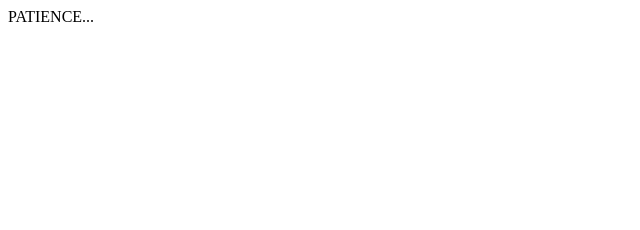
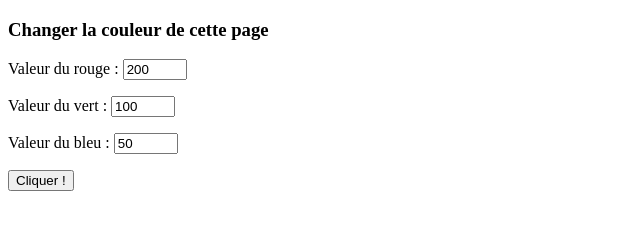
Before and after one commit to thfruchart/1nsi, a plain HTML site: page S5/Exo9/fichier.html in a window 1280 px wide. Shown: the whole page, without its empty margins (0-640 px from the left). Drawn offline with Linux system fonts and the light colour scheme.

Commit message:
Update fichier.html

```diff
--- a/S5/Exo9/fichier.html
+++ b/S5/Exo9/fichier.html
@@ -1,6 +1,21 @@
 <!doctype html>
 <html>
 
-PATIENCE...
+<head>
+  <meta charset="UTF-8">
+  <title>Couleur</title>
+</head>
+
+<body>
+  <h3> Changer la couleur de cette page</h3>
+  <p>Valeur du rouge : <input type="number" id="R" min="0" max="255" value="200"></p>
+
+  <p>Valeur du vert : <input type="number" id="V" min="0" max="255" value="100"></p>
+
+  <p>Valeur du bleu : <input type="number" id="B" min="0" max="255" value="50"></p>
+
+  <p><input type="button" value="Cliquer !" onclick="Couleur()"></p>
+
+</body>
 
 </html>
```
